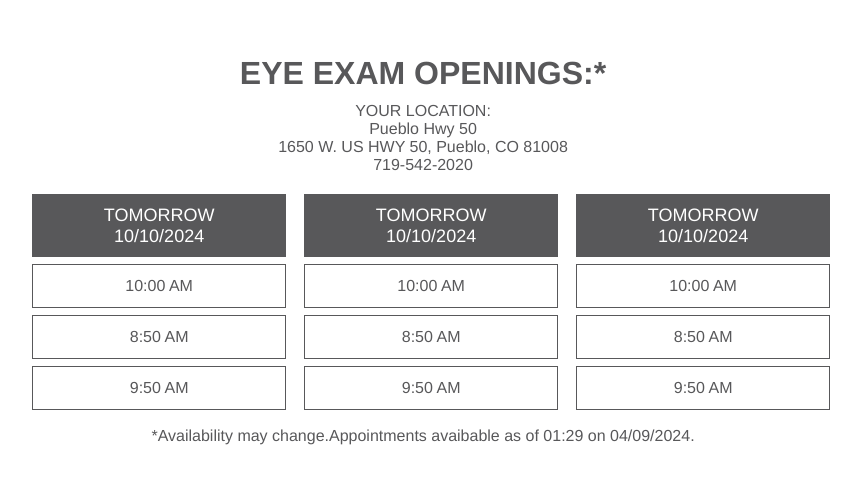
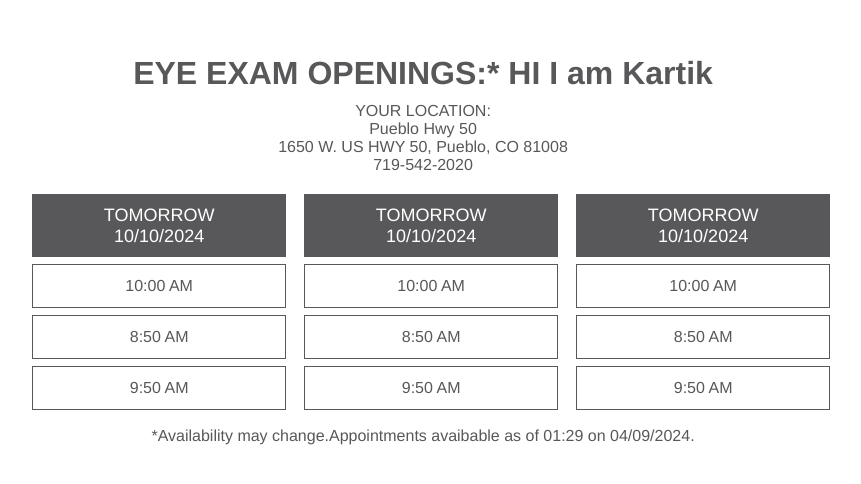
Before and after one commit to 13Kartik/Test, a website: page template.html in a window 1280 px wide. Shown: the part 150-634 px from the top of the page, without its empty margins (217-1078 px from the left). Drawn offline with Linux system fonts and the light colour scheme.

Commit message:
minor changes

```diff
--- a/template.html
+++ b/template.html
@@ -62,7 +62,7 @@
     </head>
     <body>
         <div class="page">
-            <h1 class="text-center" style="margin: 1%;">EYE EXAM OPENINGS:*</h1>
+            <h1 class="text-center" style="margin: 1%;">EYE EXAM OPENINGS:* HI I am Kartik</h1>
             <div class="text-center">YOUR LOCATION:</div>
             <div class="text-center address">
                 Pueblo Hwy 50
```
